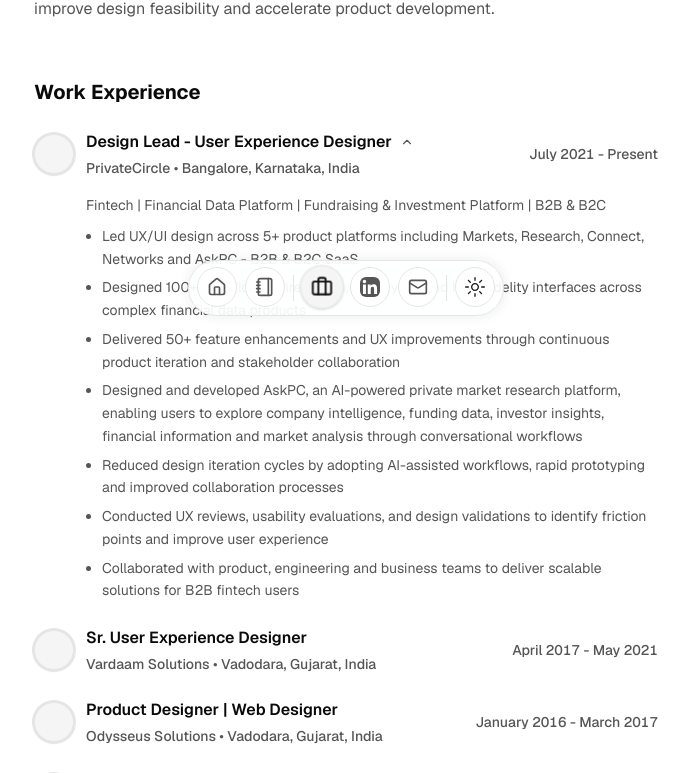
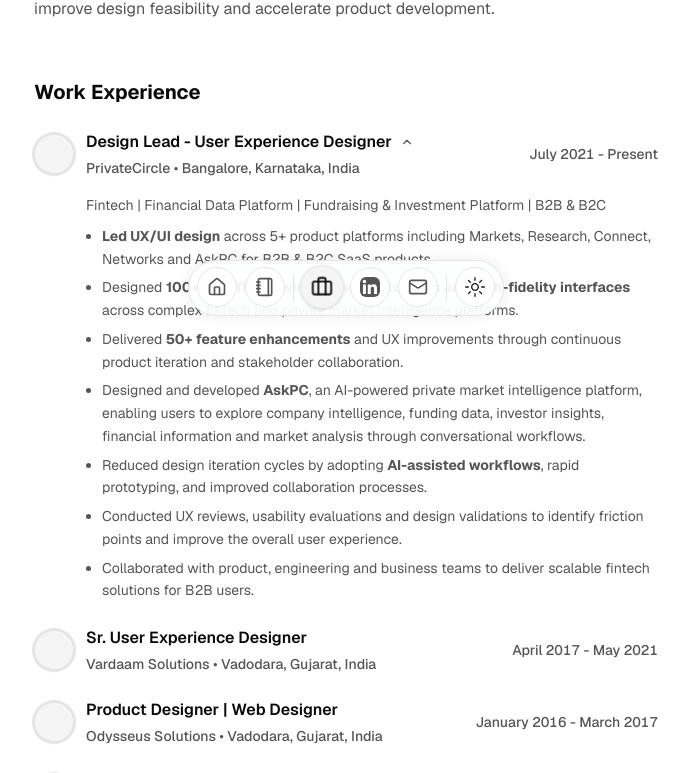
Before and after one commit to rahulpanchal8/resume, a Next.js app: page / in a window 1280 px wide. Shown: the part 468-1241 px from the top of the page, without its empty margins (294-983 px from the left). Built offline with nearby package versions, Linux system fonts and the light colour scheme.

Commit message:
Update PrivateCircle work experience bullet points with revised bolds

```diff
--- a/src/components/section/work-section.tsx
+++ b/src/components/section/work-section.tsx
@@ -10,6 +10,7 @@ import {
 import { DATA } from "@/data/resume";
 import { ChevronDown, ChevronRight } from "lucide-react";
 import { cn } from "@/lib/utils";
+import Markdown from "react-markdown";
 
 function LogoImage({ src, alt }: { src: string; alt: string }) {
   const [imageError, setImageError] = useState(false);
@@ -105,7 +106,7 @@ export default function WorkSection() {
             <ul className="list-disc pl-4 space-y-1.5 mt-2">
               {work.points.map((point, idx) => (
                 <li key={idx} className="leading-relaxed">
-                  {point}
+                  <Markdown components={{ p: ({ children }) => <>{children}</> }}>{point}</Markdown>
                 </li>
               ))}
             </ul>
--- a/src/data/resume.tsx
+++ b/src/data/resume.tsx
@@ -86,13 +86,13 @@ export const DATA = {
       end: "Present",
       domain: "Fintech | Financial Data Platform | Fundraising & Investment Platform | B2B & B2C",
       points: [
-        "Led UX/UI design across 5+ product platforms including Markets, Research, Connect, Networks and AskPC - B2B & B2C SaaS",
-        "Designed 100+ user flows, wireframes, prototypes and high-fidelity interfaces across complex financial data products",
-        "Delivered 50+ feature enhancements and UX improvements through continuous product iteration and stakeholder collaboration",
-        "Designed and developed AskPC, an AI-powered private market research platform, enabling users to explore company intelligence, funding data, investor insights, financial information and market analysis through conversational workflows",
-        "Reduced design iteration cycles by adopting AI-assisted workflows, rapid prototyping and improved collaboration processes",
-        "Conducted UX reviews, usability evaluations, and design validations to identify friction points and improve user experience",
-        "Collaborated with product, engineering and business teams to deliver scalable solutions for B2B fintech users",
+        "**Led UX/UI design** across 5+ product platforms including Markets, Research, Connect, Networks and AskPC for B2B & B2C SaaS products.",
+        "Designed **100+ user flows, wireframes, prototypes and high-fidelity interfaces** across complex fintech and private market intelligence platforms.",
+        "Delivered **50+ feature enhancements** and UX improvements through continuous product iteration and stakeholder collaboration.",
+        "Designed and developed **AskPC**, an AI-powered private market intelligence platform, enabling users to explore company intelligence, funding data, investor insights, financial information and market analysis through conversational workflows.",
+        "Reduced design iteration cycles by adopting **AI-assisted workflows**, rapid prototyping, and improved collaboration processes.",
+        "Conducted UX reviews, usability evaluations and design validations to identify friction points and improve the overall user experience.",
+        "Collaborated with product, engineering and business teams to deliver scalable fintech solutions for B2B users.",
       ],
       description: "",
     },
--- a/static/index.html
+++ b/static/index.html
@@ -131,13 +131,13 @@
               <div class="accordion-content" id="work-content-1" role="region" aria-labelledby="work-trigger-1">
                 <div class="work-domain-desc">Fintech | Financial Data Platform | Fundraising &amp; Investment Platform | B2B &amp; B2C</div>
                 <ul>
-                  <li>Led UX/UI design across 5+ product platforms including Markets, Research, Connect, Networks and AskPC - B2B &amp; B2C SaaS.</li>
-                  <li>Designed 100+ user flows, wireframes, prototypes and high-fidelity interfaces across complex financial data products.</li>
-                  <li>Delivered 50+ feature enhancements and UX improvements through continuous product iteration and stakeholder collaboration.</li>
-                  <li>Designed and developed AskPC, an AI-powered private market research platform, enabling users to explore company intelligence, funding data, investor insights, financial information and market analysis through conversational workflows.</li>
-                  <li>Reduced design iteration cycles by adopting AI-assisted workflows, rapid prototyping and improved collaboration processes.</li>
-                  <li>Conducted UX reviews, usability evaluations, and design validations to identify friction points and improve user experience.</li>
-                  <li>Collaborated with product, engineering and business teams to deliver scalable solutions for B2B fintech users.</li>
+                  <li><strong>Led UX/UI design</strong> across 5+ product platforms including Markets, Research, Connect, Networks and AskPC for B2B &amp; B2C SaaS products.</li>
+                  <li>Designed <strong>100+ user flows, wireframes, prototypes and high-fidelity interfaces</strong> across complex fintech and private market intelligence platforms.</li>
+                  <li>Delivered <strong>50+ feature enhancements</strong> and UX improvements through continuous product iteration and stakeholder collaboration.</li>
+                  <li>Designed and developed <strong>AskPC</strong>, an AI-powered private market intelligence platform, enabling users to explore company intelligence, funding data, investor insights, financial information and market analysis through conversational workflows.</li>
+                  <li>Reduced design iteration cycles by adopting <strong>AI-assisted workflows</strong>, rapid prototyping, and improved collaboration processes.</li>
+                  <li>Conducted UX reviews, usability evaluations and design validations to identify friction points and improve the overall user experience.</li>
+                  <li>Collaborated with product, engineering and business teams to deliver scalable fintech solutions for B2B users.</li>
                 </ul>
               </div>
             </div>
```
